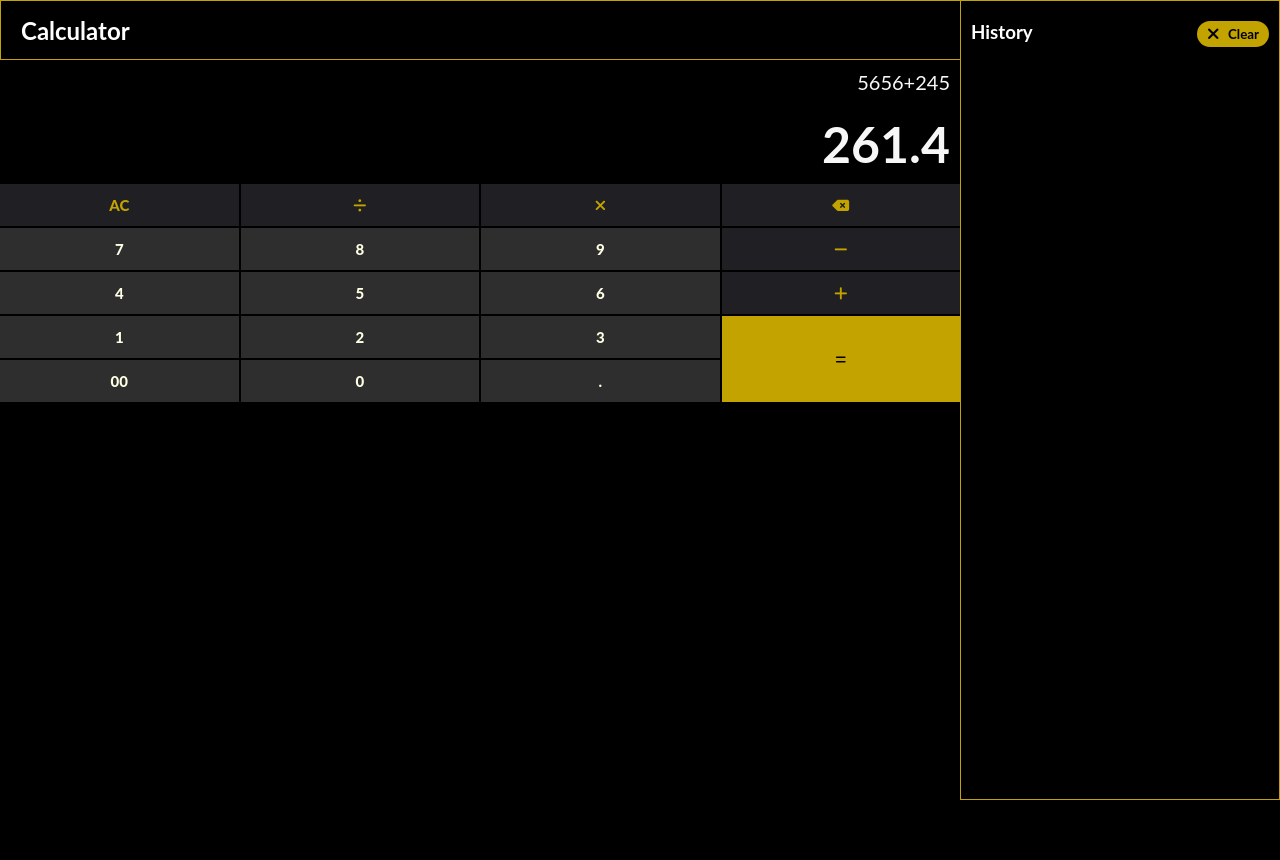
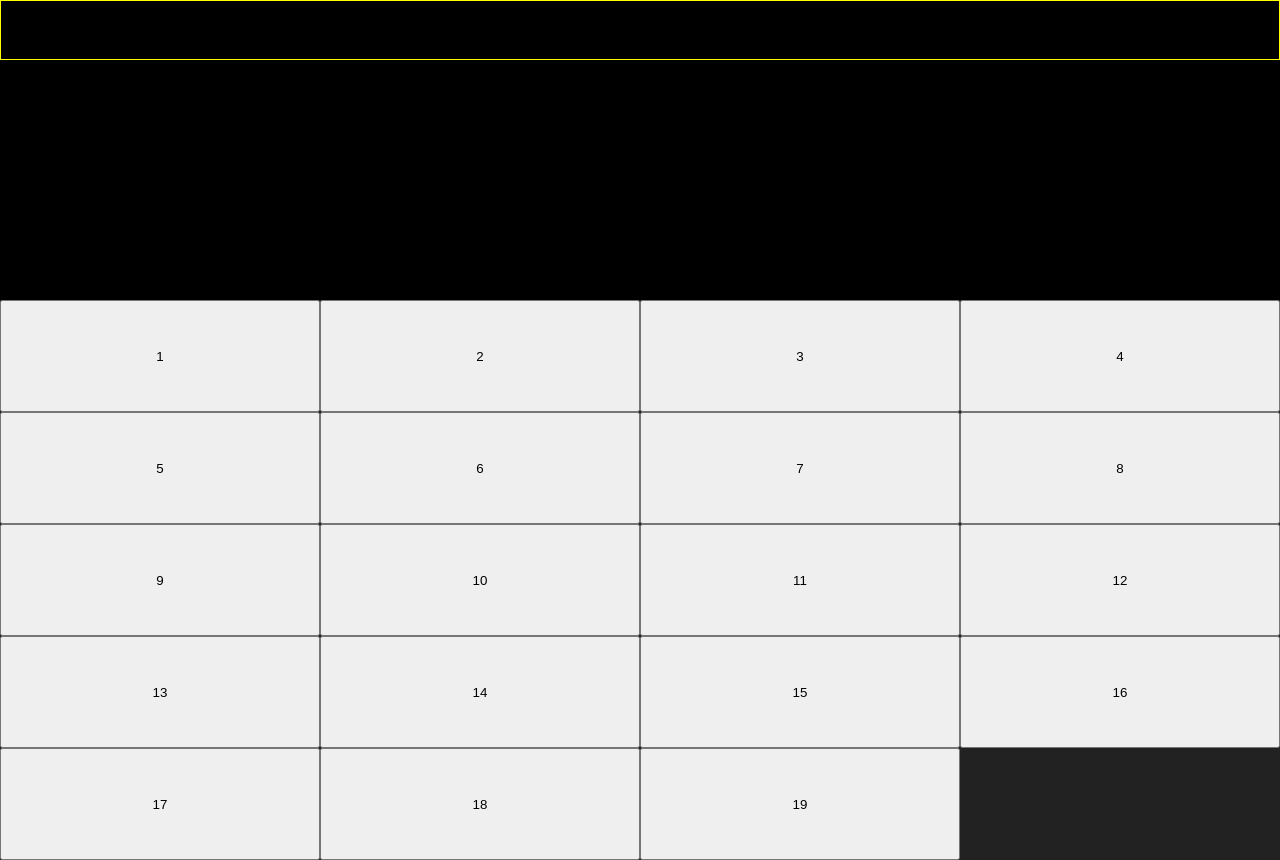
Before and after one commit to amitsuthar803/modern-calculator, a plain HTML site: page index.html in a window 1280 px wide. Before the commit the page ends 800 px from the top, so only its background shows below. Drawn offline with Linux system fonts and the light colour scheme.

Commit message:
btn updates

```diff
--- a/index.html
+++ b/index.html
@@ -18,66 +18,33 @@
     <title>Modern Calculator</title>
   </head>
   <body>
-    <header>
-      <span class="hamburger">
-        <i class="fa-solid fa-bars fa-xl" style="color: #ffd43b"></i>
-      </span>
-      <h2>Calculator</h2>
-      <div class="sidebar show">
-        <div>
-          <span class="close">
-            <i class="fa-solid fa-xmark fa-xl" style="color: #ffd43b"></i>
-          </span>
-          <h3>History</h3>
-          <button class="clear">
-            <i class="fa-solid fa-xmark fa-lg" style="color: #000000"></i>
-            <span>Clear</span>
-          </button>
+    <div class="applayout">
+      <header></header>
+      <div class="calculator-box">
+        <div class="display"></div>
+        <div class="button-box">
+          <button>1</button>
+          <button>2</button>
+          <button>3</button>
+          <button>4</button>
+          <button>5</button>
+          <button>6</button>
+          <button>7</button>
+          <button>8</button>
+          <button>9</button>
+          <button>10</button>
+          <button>11</button>
+          <button>12</button>
+          <button>13</button>
+          <button>14</button>
+          <button>15</button>
+          <button>16</button>
+          <button>17</button>
+          <button>18</button>
+          <button>19</button>
         </div>
-        <div></div>
-      </div>
-    </header>
-
-    <div class="main">
-      <div class="display">
-        <span class="history-data">5656+245</span>
-        <h2 class="curr-data">261.4</h2>
-      </div>
-      <div class="btn-container">
-        <button class="operator">AC</button>
-        <button class="operator">
-          <i style="color: #c2a300" class="fa-solid fa-divide"></i>
-        </button>
-        <button class="operator">
-          <i style="color: #c2a300" class="fa-solid fa-xmark"></i>
-        </button>
-        <button class="operator">
-          <i style="color: #c2a300" class="fa-solid fa-delete-left"></i>
-        </button>
-        <button class="digit">7</button>
-        <button class="digit">8</button>
-        <button class="digit">9</button>
-        <button class="operator">
-          <i style="color: #c2a300" class="fa-solid fa-minus"></i>
-        </button>
-        <button class="digit">4</button>
-        <button class="digit">5</button>
-        <button class="digit">6</button>
-        <button class="operator">
-          <i style="color: #c2a300" class="fa-solid fa-plus"></i>
-        </button>
-        <button class="digit">1</button>
-        <button class="digit">2</button>
-        <button class="digit">3</button>
-        <button class="equal-btn">
-          <i class="fa-solid fa-equals" style="color: #000000"></i>
-        </button>
-        <button class="digit">00</button>
-        <button class="digit">0</button>
-        <button class="digit">.</button>
       </div>
     </div>
-
     <script src="app.js"></script>
   </body>
 </html>
--- a/style.css
+++ b/style.css
@@ -1,215 +1,31 @@
 * {
   margin: 0;
   padding: 0;
-  font-family: Lato, sans-serif;
   box-sizing: border-box;
 }
 
 body {
-  position: relative;
   background-color: #000;
-  overflow: hidden;
 }
 
 header {
-  border: 1px solid #c2a300;
   height: 60px;
-  display: flex;
-  justify-content: start;
-  align-items: center;
-  padding: 0px 10px;
+  border: 1px solid yellow;
 }
 
-header h2 {
-  color: white;
-  margin-left: 10px;
-}
-
-.hamburger {
-  cursor: pointer;
-  display: none;
-}
-
-.sidebar {
-  width: 25%;
-  border: 1px solid #c2a300;
+.calculator-box {
+  background: red;
   height: 100vh;
-  position: absolute;
-  top: 0;
-  right: 0;
-  background: #000;
-  transform: translateX(320px);
-  transition: all 0.6s ease-out;
-  padding: 20px 10px;
-}
-
-.sidebar.show {
-  transform: translateX(0px);
-  transition: all 0.6s ease-out;
-}
-
-.sidebar div {
-  display: flex;
-  justify-content: space-between;
-}
-
-.sidebar h3 {
-  color: white;
-}
-
-.sidebar .clear {
-  background-color: #c2a300;
-  border: 20px;
-  border-radius: 20px;
-  padding: 5px 10px;
-  text-align: center;
-}
-
-.sidebar .clear span {
-  font-weight: 700;
-  margin-left: 5px;
-}
-
-.close {
-  display: none;
-}
-
-.main {
-  display: flex;
-  flex-direction: column;
-  width: 75%;
-  height: calc(100vh - 60px);
-  /* justify-content: flex-start; */
 }
 
 .display {
-  display: flex;
-  flex-direction: column;
-  align-items: end;
-  justify-content: space-between;
-  gap: 20px;
-  justify-content: center;
-  padding: 10px;
-  font-size: 2em;
-  color: #333;
+  background-color: black;
+  height: 30%;
 }
 
-.btn-container {
+.button-box {
   display: grid;
   grid-template-columns: repeat(4, 1fr);
-  grid-template-areas: repeat(5, 1fr);
-  gap: 2px;
+  height: 70%;
+  background-color: #222;
 }
-
-.btn-container button:not(.equal-btn) {
-  border: none;
-  padding: 12px 0px;
-  font-weight: 800;
-  font-size: 15px;
-  cursor: pointer;
-  color: #feffe4;
-  transition: background-color 0.3s, box-shadow 0.3s;
-}
-
-.equal-btn {
-  border: none;
-  font-weight: 800;
-  font-size: 12px;
-  cursor: pointer;
-  background-color: #c2a300;
-  color: black;
-  grid-row: 4 / 6;
-  grid-column: 4 / 5;
-  transition: background-color 0.3s, box-shadow 0.3s;
-}
-
-.btn-container button:not(.equal-btn):hover {
-  background-color: #444;
-  box-shadow: 0 4px 8px rgba(0, 0, 0, 0.2);
-}
-
-.btn-container button:not(.equal-btn):active {
-  background-color: #666;
-  box-shadow: 0 2px 4px rgba(0, 0, 0, 0.2);
-}
-
-.digit {
-  background-color: #2e2e2e;
-}
-
-.equal-btn:hover {
-  background-color: #ffeb3b;
-  box-shadow: 0 4px 8px rgba(0, 0, 0, 0.2);
-}
-
-.equal-btn:active {
-  background-color: #fdd835;
-  box-shadow: 0 2px 4px rgba(0, 0, 0, 0.2);
-}
-
-.operator {
-  color: #c2a300 !important;
-  background-color: #202024;
-}
-
-.curr-data {
-  color: #f7f7f7;
-  font-size: 50px;
-}
-
-.history-data {
-  color: #f7f7f7;
-  font-size: 20px;
-}
-
-@media screen and (max-width: 728px) {
-  .hamburger {
-    display: block;
-  }
-
-  .sidebar {
-    width: 100%;
-    transform: translateX(600px);
-    transition: all 0.6s ease-out;
-  }
-
-  .close {
-    display: block;
-    cursor: pointer;
-  }
-
-  .main {
-    width: 100%;
-    height: calc(100vh - 60px);
-    background: red;
-  }
-
-  .btn-container button:not(.equal-btn) {
-    padding: 4px 0px;
-    font-size: 10px;
-  }
-
-  .equal-btn {
-    font-size: 10px;
-    grid-row: 4 / 6;
-    grid-column: 4 /5;
-  }
-
-  .curr-data {
-    color: #f7f7f7;
-    font-size: 40px;
-  }
-
-  .history-data {
-    color: #f7f7f7;
-    font-size: 15px;
-  }
-
-  .btn-container {
-    height: 60%;
-    display: grid;
-    grid-template-columns: repeat(4, 1fr);
-    grid-template-areas: repeat(5, 1fr);
-    gap: 2px;
-  }
-}
```
